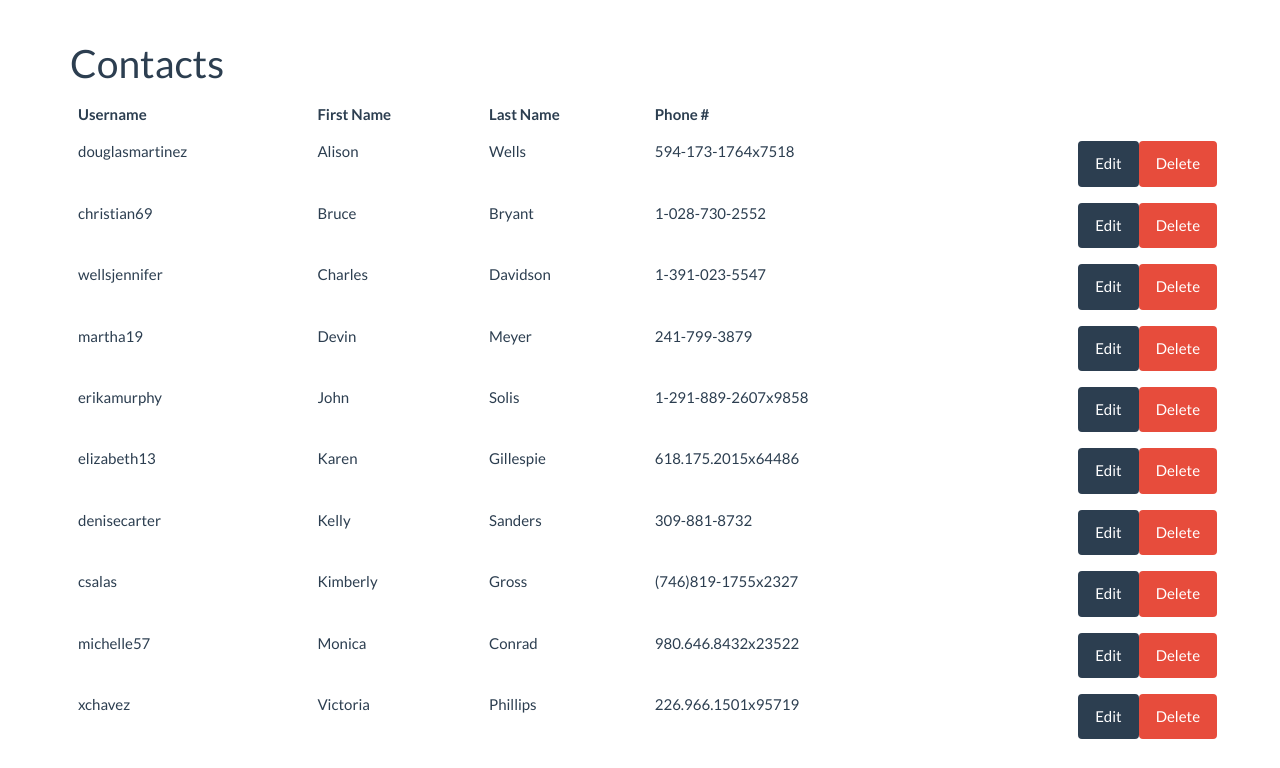
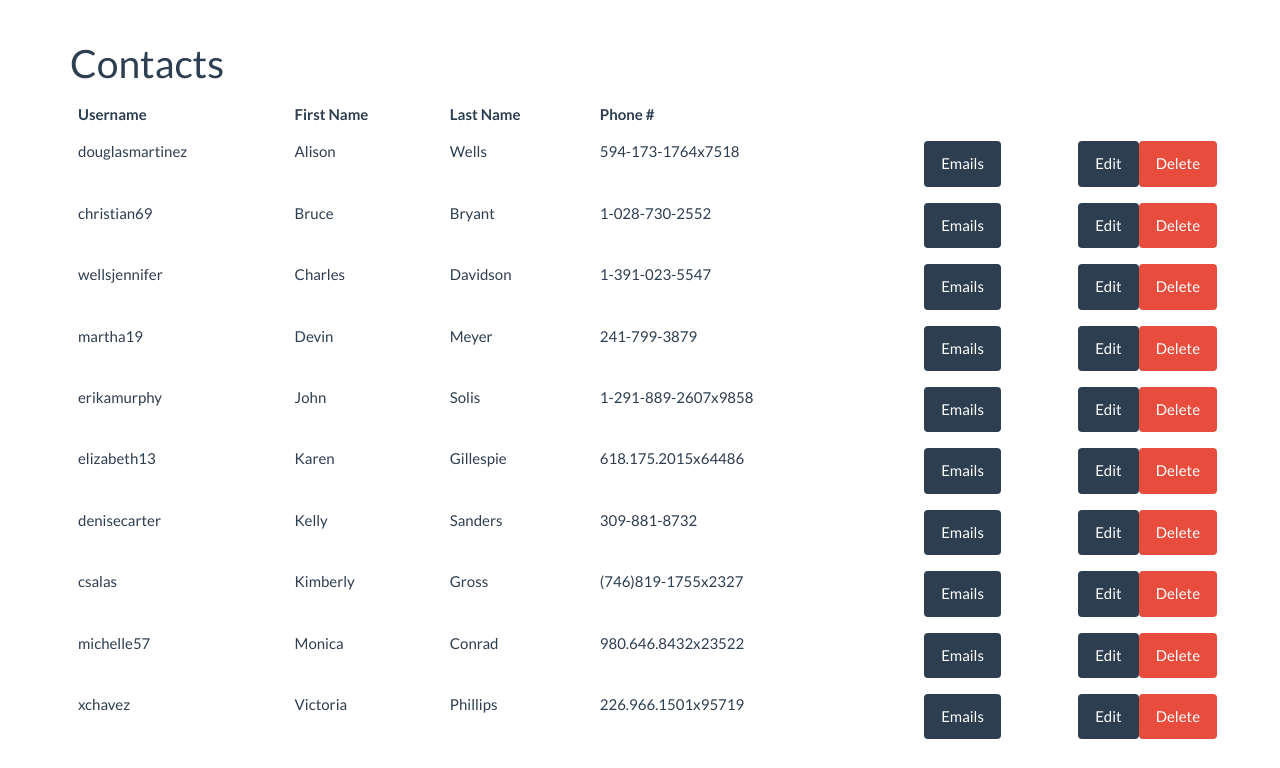
Before and after one commit to Hassan6678/Contacts_list, a Flask app: page /contacts in a window 1280 px wide. Shown: the part 60-828 px from the top of the page. Run offline with Flask 2, Linux system fonts and the light colour scheme; data comes from the database, SQL or seed files in the repository; parts of the project's set-up code (start-up, migrations or seed data) failed here and were passed over; some libraries are stand-ins or nearby versions.

Commit message:
Add new Email Button

```diff
--- a/templates/web/contacts.html
+++ b/templates/web/contacts.html
@@ -9,7 +9,7 @@
 			<th scope="col">First Name</th>
             <th scope="col">Last Name</th>
 			<th scope="col">Phone #</th>
-			<td></td>
+            <td></td>
 		</tr>
 	</thead>
 	<tbody>
@@ -19,11 +19,16 @@
 			<td>{{ contact.firstname }}</td>
             <td>{{ contact.lastname }}</td>
 			<td>{{ contact.phone }}</td>
+            <td>
+                <div class="row">
+                    <a class="btn btn-primary pull-right" href="{{ url_for('emails', contact_id=contact.id) }}">Emails</a>
+                </div>
+            </td>
 			<td class="text-right">
 				<div class="row">
 					<form action="{{ url_for('contacts_delete') }}" method="post" class="pull-right">
 						<input type="hidden" name="id" value="{{ contact.id }}">
-						<input type="submit" class="btn btn-danger" data-toggle="confirmation" {# data-title="¿Estas seguro?" #} value="Delete">
+						<input type="submit" class="btn btn-danger" data-toggle="confirmation" value="Delete">
 					</form>
 					<a class="btn btn-primary pull-right" href="{{ url_for('edit_contact', id=contact.id) }}">Edit</a>
 				</div>
```
